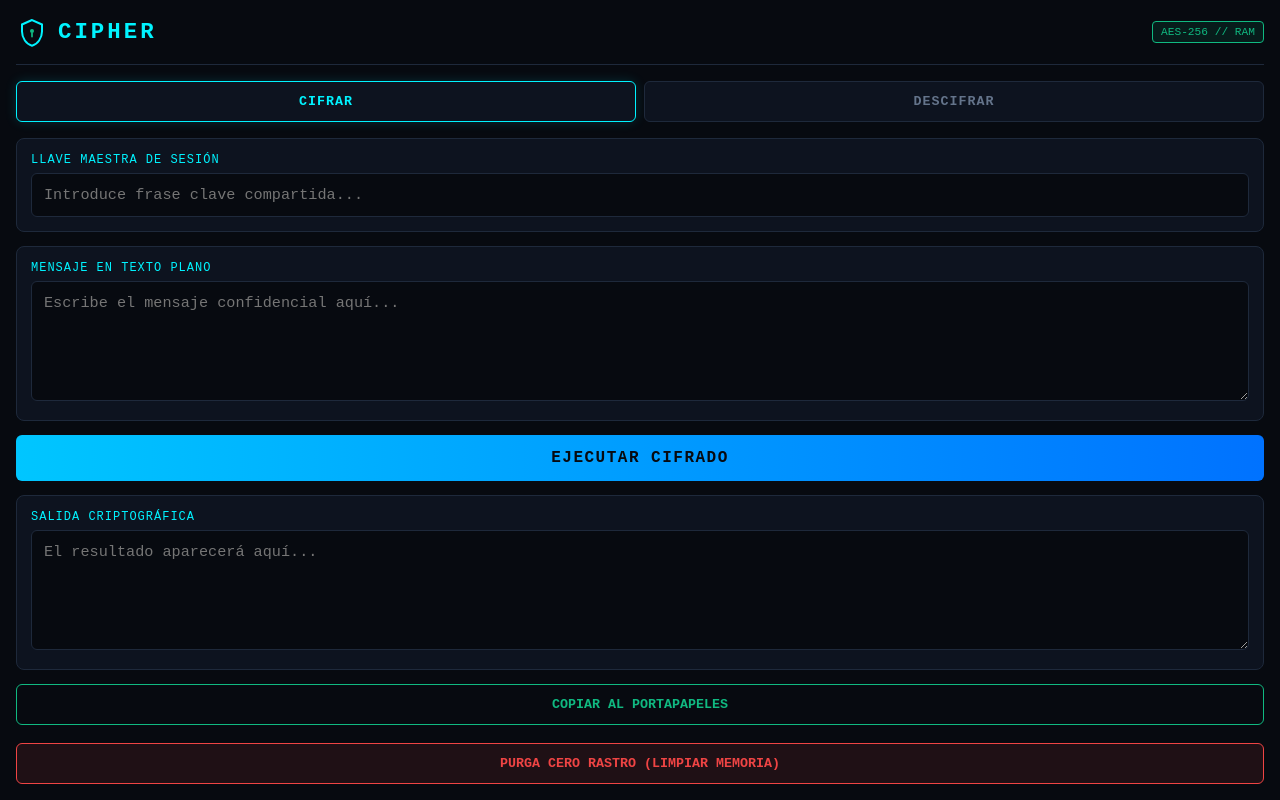
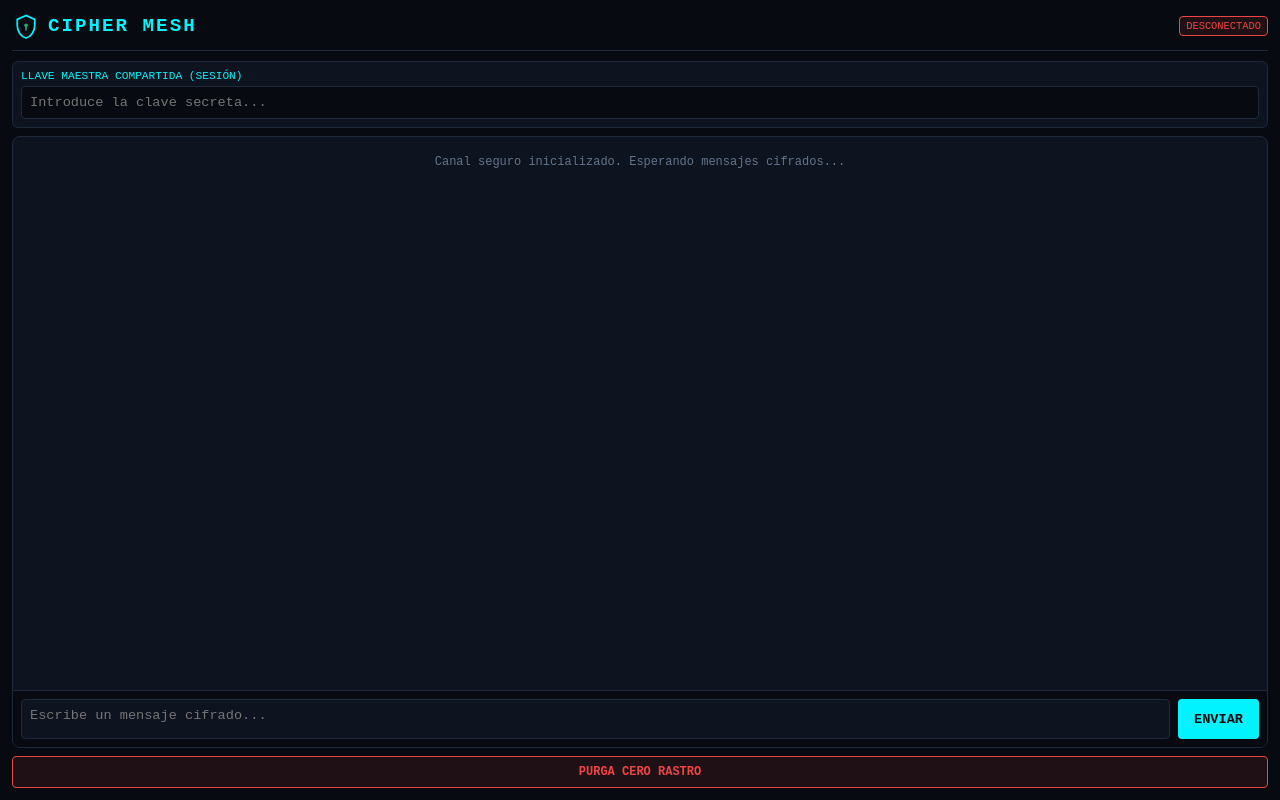
Before and after one commit to Niiko-hast/APP, a website: page index.html in a window 1280 px wide. Drawn offline with Linux system fonts and the light colour scheme.

Commit message:
index.html

```diff
--- a/index.html
+++ b/index.html
@@ -5,7 +5,7 @@
   <meta name="viewport" content="width=device-width, initial-scale=1.0, maximum-scale=1.0, user-scalable=no">
   <meta name="theme-color" content="#070a10">
   <meta name="description" content="Comunicación Criptográfica Multicapa Cero Rastro">
-  <title>CIPHER // Cero Rastro</title>
+  <title>CIPHER // Red Segura</title>
   <link rel="manifest" href="./manifest.json">
   <style>
     :root {
@@ -30,166 +30,187 @@
     body {
       background-color: var(--bg-main);
       color: var(--text-main);
-      min-height: 100vh;
+      height: 100vh;
       display: flex;
       flex-direction: column;
-      padding: 16px;
-      user-select: none;
+      padding: 12px;
+      overflow: hidden;
     }
 
     header {
       display: flex;
       align-items: center;
       justify-content: space-between;
-      padding-bottom: 16px;
+      padding-bottom: 10px;
       border-bottom: 1px solid var(--border);
-      margin-bottom: 16px;
+      margin-bottom: 10px;
     }
 
     .brand {
       display: flex;
       align-items: center;
-      gap: 10px;
+      gap: 8px;
     }
 
-    .brand svg {
-      width: 32px;
-      height: 32px;
-    }
-
-    .brand h1 {
-      font-size: 1.4rem;
-      letter-spacing: 3px;
-      color: var(--cyan);
-    }
+    .brand svg { width: 28px; height: 28px; }
+    .brand h1 { font-size: 1.2rem; letter-spacing: 2px; color: var(--cyan); }
 
     .status-badge {
-      font-size: 0.7rem;
-      padding: 4px 8px;
-      border: 1px solid var(--emerald);
+      font-size: 0.65rem;
+      padding: 3px 6px;
+      border: 1px solid var(--danger);
+      color: var(--danger);
+      border-radius: 4px;
+      background: rgba(239, 68, 68, 0.1);
+    }
+    .status-badge.connected {
+      border-color: var(--emerald);
       color: var(--emerald);
-      border-radius: 4px;
       background: rgba(16, 185, 129, 0.1);
     }
 
-    .tabs {
-      display: grid;
-      grid-template-columns: 1fr 1fr;
-      gap: 8px;
-      margin-bottom: 16px;
+    .config-panel {
+      background: var(--bg-panel);
+      border: 1px solid var(--border);
+      border-radius: 6px;
+      padding: 8px;
+      margin-bottom: 8px;
     }
 
-    .tab-btn {
-      background: var(--bg-panel);
-      border: 1px solid var(--border);
-      color: var(--text-muted);
-      padding: 12px;
-      font-weight: bold;
-      letter-spacing: 1px;
-      border-radius: 6px;
-      cursor: pointer;
-      transition: all 0.2s;
+    .config-panel label {
+      font-size: 0.7rem;
+      color: var(--cyan);
+      display: block;
+      margin-bottom: 4px;
     }
 
-    .tab-btn.active {
-      border-color: var(--cyan);
-      color: var(--cyan);
-      box-shadow: 0 0 12px rgba(0, 243, 255, 0.15);
-    }
-
-    .panel {
-      background: var(--bg-panel);
-      border: 1px solid var(--border);
-      border-radius: 8px;
-      padding: 14px;
-      margin-bottom: 14px;
-    }
-
-    label {
-      display: block;
-      font-size: 0.75rem;
-      color: var(--cyan);
-      margin-bottom: 6px;
-      letter-spacing: 1px;
-    }
-
-    input[type="password"], textarea {
+    .config-panel input {
       width: 100%;
       background: var(--bg-main);
       border: 1px solid var(--border);
       color: var(--text-main);
-      padding: 12px;
-      border-radius: 6px;
-      font-size: 0.95rem;
+      padding: 8px;
+      border-radius: 4px;
+      font-size: 0.85rem;
       outline: none;
-      user-select: text;
     }
 
-    input[type="password"]:focus, textarea:focus {
-      border-color: var(--cyan);
+    .chat-container {
+      flex: 1;
+      background: var(--bg-panel);
+      border: 1px solid var(--border);
+      border-radius: 8px;
+      display: flex;
+      flex-direction: column;
+      overflow: hidden;
+      margin-bottom: 8px;
     }
 
-    textarea {
-      min-height: 120px;
-      resize: vertical;
+    .chat-messages {
+      flex: 1;
+      padding: 10px;
+      overflow-y: auto;
+      display: flex;
+      flex-direction: column;
+      gap: 8px;
     }
 
-    .actions {
-      display: grid;
-      grid-template-columns: 1fr;
-      gap: 10px;
-      margin-bottom: 14px;
+    .message {
+      max-width: 85%;
+      padding: 8px 12px;
+      border-radius: 6px;
+      font-size: 0.85rem;
+      word-break: break-word;
+      line-height: 1.3;
     }
 
-    .btn-primary {
-      background: linear-gradient(90deg, #00c6ff 0%, #0072ff 100%);
-      color: #070a10;
-      border: none;
-      padding: 14px;
-      font-weight: bold;
-      font-size: 1rem;
-      letter-spacing: 1.5px;
-      border-radius: 6px;
-      cursor: pointer;
+    .message.sent {
+      background: rgba(0, 243, 255, 0.1);
+      border: 1px solid var(--cyan);
+      color: var(--cyan);
+      align-self: flex-end;
     }
 
-    .btn-secondary {
-      background: transparent;
+    .message.received {
+      background: rgba(16, 185, 129, 0.1);
       border: 1px solid var(--emerald);
       color: var(--emerald);
-      padding: 12px;
+      align-self: flex-start;
+    }
+
+    .message.system {
+      background: transparent;
+      color: var(--text-muted);
+      text-align: center;
+      align-self: center;
+      font-size: 0.75rem;
+      border: none;
+    }
+
+    .chat-input-area {
+      display: flex;
+      padding: 8px;
+      background: var(--bg-main);
+      border-top: 1px solid var(--border);
+      gap: 8px;
+    }
+
+    .chat-input-area textarea {
+      flex: 1;
+      background: var(--bg-panel);
+      border: 1px solid var(--border);
+      color: var(--text-main);
+      padding: 8px;
+      border-radius: 4px;
+      font-size: 0.85rem;
+      resize: none;
+      height: 40px;
+      outline: none;
+    }
+
+    .btn-send {
+      background: var(--cyan);
+      color: var(--bg-main);
+      border: none;
+      padding: 0 16px;
       font-weight: bold;
-      border-radius: 6px;
+      border-radius: 4px;
       cursor: pointer;
+      font-size: 0.85rem;
+    }
+
+    .footer-actions {
+      display: flex;
+      gap: 8px;
     }
 
     .btn-wipe {
+      flex: 1;
       background: rgba(239, 68, 68, 0.1);
       border: 1px solid var(--danger);
       color: var(--danger);
-      padding: 12px;
+      padding: 8px;
       font-weight: bold;
-      border-radius: 6px;
+      border-radius: 4px;
+      font-size: 0.75rem;
       cursor: pointer;
-      margin-top: auto;
     }
 
     .toast {
       position: fixed;
-      bottom: 20px;
+      bottom: 10px;
       left: 50%;
       transform: translateX(-50%);
       background: var(--emerald);
       color: var(--bg-main);
-      padding: 10px 20px;
-      border-radius: 20px;
+      padding: 6px 14px;
+      border-radius: 15px;
       font-weight: bold;
-      font-size: 0.85rem;
+      font-size: 0.75rem;
       opacity: 0;
       pointer-events: none;
       transition: opacity 0.3s;
     }
-
     .toast.show { opacity: 1; }
   </style>
 </head>
@@ -202,77 +223,66 @@
         <circle cx="256" cy="240" r="32" fill="#10b981"/>
         <path d="M256 272v56" stroke="#10b981" stroke-width="28" stroke-linecap="round"/>
       </svg>
-      <h1>CIPHER</h1>
+      <h1>CIPHER MESH</h1>
     </div>
-    <span class="status-badge">AES-256 // RAM</span>
+    <span class="status-badge" id="netStatus">DESCONECTADO</span>
   </header>
 
-  <div class="tabs">
-    <button class="tab-btn active" id="tabEncrypt" onclick="setMode('encrypt')">CIFRAR</button>
-    <button class="tab-btn" id="tabDecrypt" onclick="setMode('decrypt')">DESCIFRAR</button>
+  <div class="config-panel">
+    <label for="secretKey">LLAVE MAESTRA COMPARTIDA (SESIÓN)</label>
+    <input type="password" id="secretKey" placeholder="Introduce la clave secreta..." autocomplete="off">
   </div>
 
-  <div class="panel">
-    <label for="secretKey">LLAVE MAESTRA DE SESIÓN</label>
-    <input type="password" id="secretKey" placeholder="Introduce frase clave compartida..." autocomplete="off">
+  <div class="chat-container">
+    <div class="chat-messages" id="chatMessages">
+      <div class="message system">Canal seguro inicializado. Esperando mensajes cifrados...</div>
+    </div>
+    <div class="chat-input-area">
+      <textarea id="messageInput" placeholder="Escribe un mensaje cifrado..." rows="1" onkeydown="handleKey(event)"></textarea>
+      <button class="btn-send" onclick="sendMessage()">ENVIAR</button>
+    </div>
   </div>
 
-  <div class="panel">
-    <label id="inputLabel" for="inputText">MENSAJE EN TEXTO PLANO</label>
-    <textarea id="inputText" placeholder="Escribe el mensaje confidencial aquí..."></textarea>
+  <div class="footer-actions">
+    <button class="btn-wipe" onclick="purgeMemory()">PURGA CERO RASTRO</button>
   </div>
 
-  <div class="actions">
-    <button class="btn-primary" id="actionBtn" onclick="processCrypto()">EJECUTAR CIFRADO</button>
-  </div>
-
-  <div class="panel">
-    <label for="outputText">SALIDA CRIPTOGRÁFICA</label>
-    <textarea id="outputText" readonly placeholder="El resultado aparecerá aquí..."></textarea>
-  </div>
-
-  <div class="actions">
-    <button class="btn-secondary" onclick="copyOutput()">COPIAR AL PORTAPAPELES</button>
-  </div>
-
-  <button class="btn-wipe" onclick="zeroTraceWipe()">PURGA CERO RASTRO (LIMPIAR MEMORIA)</button>
-
-  <div class="toast" id="toast">Mensaje copiado</div>
+  <div class="toast" id="toast">Acción completada</div>
 
   <script>
-    let currentMode = 'encrypt';
+    const WS_URL = 'wss://app-cipher.onrender.com';
+    let socket;
 
-    // Registro del Service Worker para soporte PWA/APK
-    if ('serviceWorker' in navigator) {
-      window.addEventListener('load', () => {
-        navigator.serviceWorker.register('./sw.js').catch(err => console.error('SW Error:', err));
-      });
+    function initWebSocket() {
+      socket = new WebSocket(WS_URL);
+
+      socket.onopen = () => {
+        const badge = document.getElementById('netStatus');
+        badge.textContent = 'EN LÍNEA (AES)';
+        badge.classList.add('connected');
+      };
+
+      socket.onclose = () => {
+        const badge = document.getElementById('netStatus');
+        badge.textContent = 'DESCONECTADO';
+        badge.classList.remove('connected');
+        setTimeout(initWebSocket, 5000);
+      };
+
+      socket.onmessage = async (event) => {
+        try {
+          const cipherText = event.data;
+          const decrypted = await decryptMessage(cipherText);
+          appendMessage(decrypted, 'received');
+        } catch (e) {
+          appendMessage('[Bloque corrupto o llave incorrecta]', 'system');
+        }
+      };
     }
 
-    function showToast(msg, isError = false) {
-      const toast = document.getElementById('toast');
-      toast.textContent = msg;
-      toast.style.background = isError ? '#ef4444' : '#10b981';
-      toast.classList.add('show');
-      setTimeout(() => toast.classList.remove('show'), 2500);
-    }
-
-    function setMode(mode) {
-      currentMode = mode;
-      document.getElementById('tabEncrypt').classList.toggle('active', mode === 'encrypt');
-      document.getElementById('tabDecrypt').classList.toggle('active', mode === 'decrypt');
-      document.getElementById('inputLabel').textContent = mode === 'encrypt' ? 'MENSAJE EN TEXTO PLANO' : 'BLOQUE CIFRADO (BASE64)';
-      document.getElementById('inputText').placeholder = mode === 'encrypt' ? 'Escribe el mensaje confidencial aquí...' : 'Pega aquí el código cifrado recibido...';
-      document.getElementById('actionBtn').textContent = mode === 'encrypt' ? 'EJECUTAR CIFRADO' : 'DESCIFRAR MENSAJE';
-      document.getElementById('outputText').value = '';
-    }
-
-    // Derivación de clave segura PBKDF2
     async function deriveKey(password, salt) {
       const enc = new TextEncoder();
-      const keyMaterial = await crypto.subtle.importKey(
-        'raw', enc.encode(password), { name: 'PBKDF2' }, false, ['deriveKey']
-      );
+      const keyMaterial = await crypto.subtle.importKey('raw', enc.encode(password), { name: 'PBKDF2' }, false, ['deriveKey']);
       return crypto.subtle.deriveKey(
         { name: 'PBKDF2', salt: salt, iterations: 100000, hash: 'SHA-256' },
         keyMaterial,
@@ -282,61 +292,92 @@
       );
     }
 
-    async function processCrypto() {
-      const password = document.getElementById('secretKey').value;
-      const text = document.getElementById('inputText').value.trim();
-
-      if (!password || !text) {
-        showToast('Ingresa la llave y el texto', true);
-        return;
-      }
-
-      try {
-        if (currentMode === 'encrypt') {
+    async function encryptMessage(text, password) {
       const enc = new TextEncoder();
       const salt = crypto.getRandomValues(new Uint8Array(16));
       const iv = crypto.getRandomValues(new Uint8Array(12));
       const key = await deriveKey(password, salt);
       const encrypted = await crypto.subtle.encrypt({ name: 'AES-GCM', iv: iv }, key, enc.encode(text));
 
-          // Empaquetar Salt (16B) + IV (12B) + Ciphertext
       const combined = new Uint8Array(salt.length + iv.length + encrypted.byteLength);
       combined.set(salt, 0);
       combined.set(iv, salt.length);
       combined.set(new Uint8Array(encrypted), salt.length + iv.length);
+      return btoa(String.fromCharCode(...combined));
+    }
 
-          document.getElementById('outputText').value = btoa(String.fromCharCode(...combined));
-          showToast('Cifrado AES-256 completado');
-        } else {
-          const combined = Uint8Array.from(atob(text), c => c.charCodeAt(0));
+    async function decryptMessage(base64Data) {
+      const password = document.getElementById('secretKey').value;
+      if (!password) throw new Error('Sin llave');
+
+      const combined = Uint8Array.from(atob(base64Data), c => c.charCodeAt(0));
       const salt = combined.slice(0, 16);
       const iv = combined.slice(16, 28);
       const data = combined.slice(28);
 
       const key = await deriveKey(password, salt);
       const decrypted = await crypto.subtle.decrypt({ name: 'AES-GCM', iv: iv }, key, data);
-          document.getElementById('outputText').value = new TextDecoder().decode(decrypted);
-          showToast('Mensaje descifrado');
+      return new TextDecoder().decode(decrypted);
     }
+
+    async function sendMessage() {
+      const password = document.getElementById('secretKey').value;
+      const input = document.getElementById('messageInput');
+      const text = input.value.trim();
+
+      if (!password) {
+        showToast('Falta la llave maestra', true);
+        return;
+      }
+      if (!text) return;
+
+      if (!socket || socket.readyState !== WebSocket.OPEN) {
+        showToast('Sin conexión con el servidor', true);
+        return;
+      }
+
+      try {
+        const encryptedBase64 = await encryptMessage(text, password);
+        socket.send(encryptedBase64);
+        appendMessage(text, 'sent');
+        input.value = '';
       } catch (e) {
-        showToast('Error: Llave incorrecta o bloque corrupto', true);
+        showToast('Error al cifrar mensaje', true);
       }
     }
 
-    function copyOutput() {
-      const out = document.getElementById('outputText');
-      if (!out.value) return;
-      navigator.clipboard.writeText(out.value);
-      showToast('Copiado al portapapeles');
+    function handleKey(e) {
+      if (e.key === 'Enter' && !e.shiftKey) {
+        e.preventDefault();
+        sendMessage();
+      }
     }
 
-    async function zeroTraceWipe() {
+    function appendMessage(text, type) {
+      const container = document.getElementById('chatMessages');
+      const div = document.createElement('div');
+      div.className = `message ${type}`;
+      div.textContent = text;
+      container.appendChild(div);
+      container.scrollTop = container.scrollHeight;
+    }
+
+    function showToast(msg, isError = false) {
+      const toast = document.getElementById('toast');
+      toast.textContent = msg;
+      toast.style.background = isError ? '#ef4444' : '#10b981';
+      toast.classList.add('show');
+      setTimeout(() => toast.classList.remove('show'), 2000);
+    }
+
+    function purgeMemory() {
       document.getElementById('secretKey').value = '';
-      document.getElementById('inputText').value = '';
-      document.getElementById('outputText').value = '';
-      try { await navigator.clipboard.writeText(''); } catch (e) {}
-      showToast('Memoria y portapapeles purgados');
+      document.getElementById('messageInput').value = '';
+      document.getElementById('chatMessages').innerHTML = '<div class="message system">Memoria purgada. Canal limpio.</div>';
+      showToast('Memoria purgada');
     }
+
+    initWebSocket();
   </script>
 </body>
 </html>
```
Lines whose indentation alone changed are shown as unchanged.
